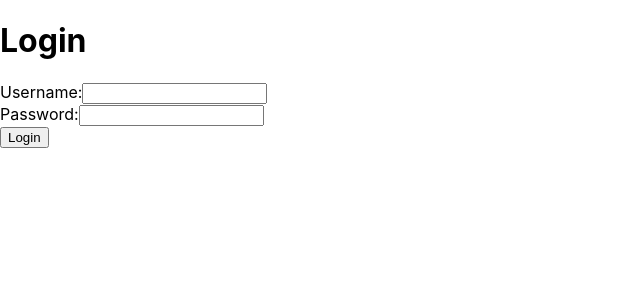
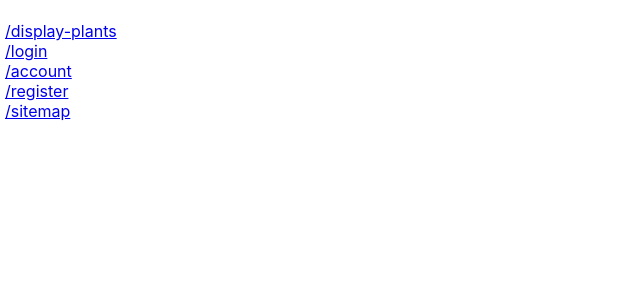
Before and after one commit to Flameis/CS362-Team3, a React (Create React App) app in the folder demo/: page / in a window 1280 px wide. Shown: the top 300 px of the page, without its empty margins (0-640 px from the left). Built offline with nearby package versions, Linux system fonts and the light colour scheme.

Commit message:
made sitemap for now so dont have to remmeber page names

```diff
--- a/demo/src/App.js
+++ b/demo/src/App.js
@@ -4,16 +4,18 @@ import DisplayPlants from "./pages/DisplayPlants";
 import Login from "./pages/Login";
 import Account from "./pages/Account";
 import Register from "./pages/Register";
+import SiteMap from "./pages/SiteMap";
 
 function App() {
   return (
     <div className="App">
       <Routes>
-        <Route path="/" element={<Login />} />
+        <Route path="/" element={<SiteMap />} />
         <Route path="/display-plants" element={<DisplayPlants />} />
         <Route path="/login" element={<Login />} />
         <Route path="/account" element={<Account />} />
         <Route path="/register" element={<Register />} />
+        <Route path="/sitemap" element={<SiteMap />} />
       </Routes>
     </div>
   );
--- /dev/null
+++ b/demo/src/pages/SiteMap.js
@@ -0,0 +1,15 @@
+function SiteMap() {
+  return (
+    <div style={{padding:'5px'}}>
+      <p>
+      <a href="/display-plants">/display-plants</a><br />
+      <a href="/login">/login</a><br />
+      <a href="/account">/account</a><br />
+      <a href="/register">/register</a><br />
+      <a href="/sitemap">/sitemap</a><br />
+      </p>
+    </div>
+  );
+}
+
+export default SiteMap;
```
